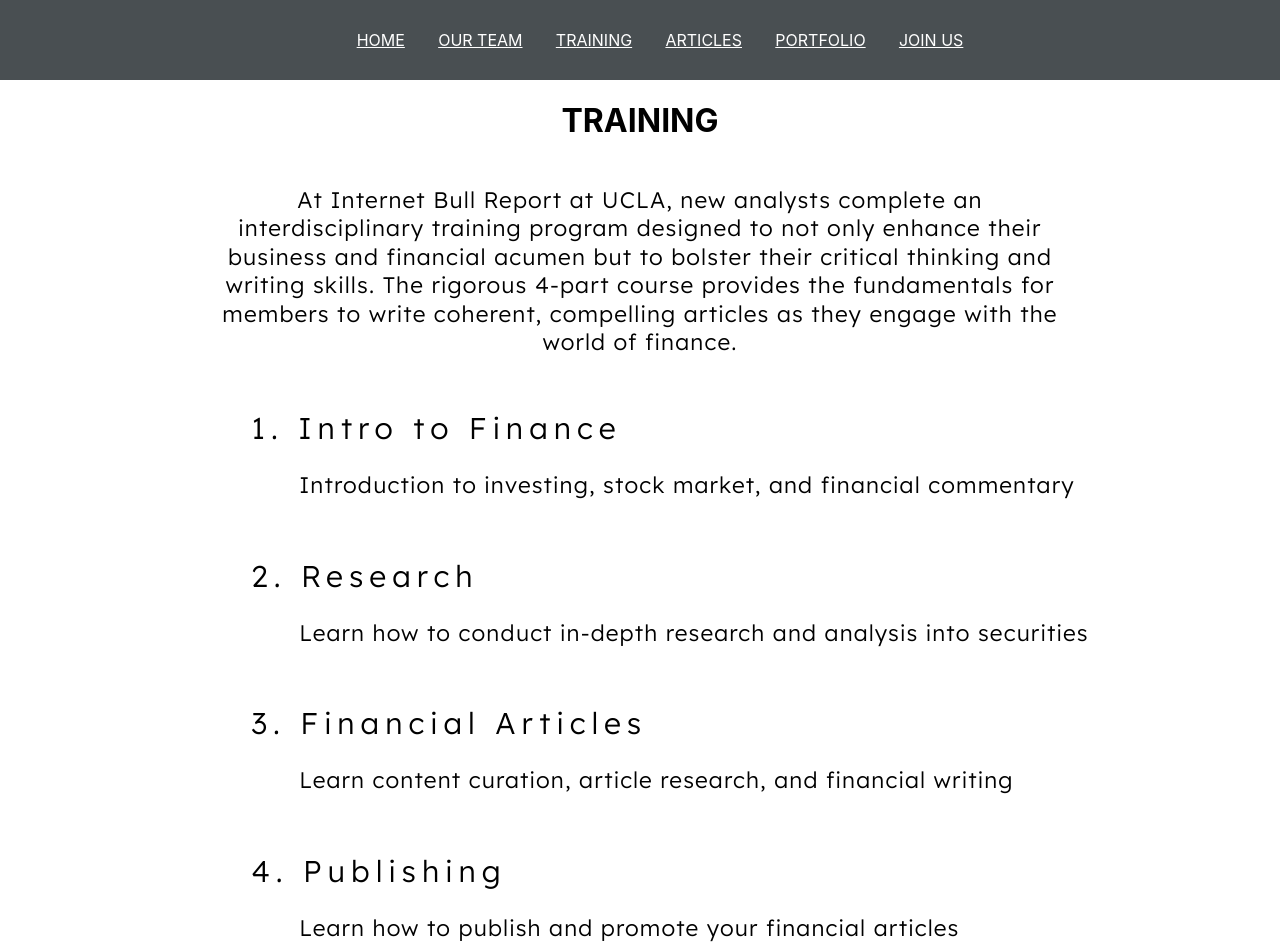
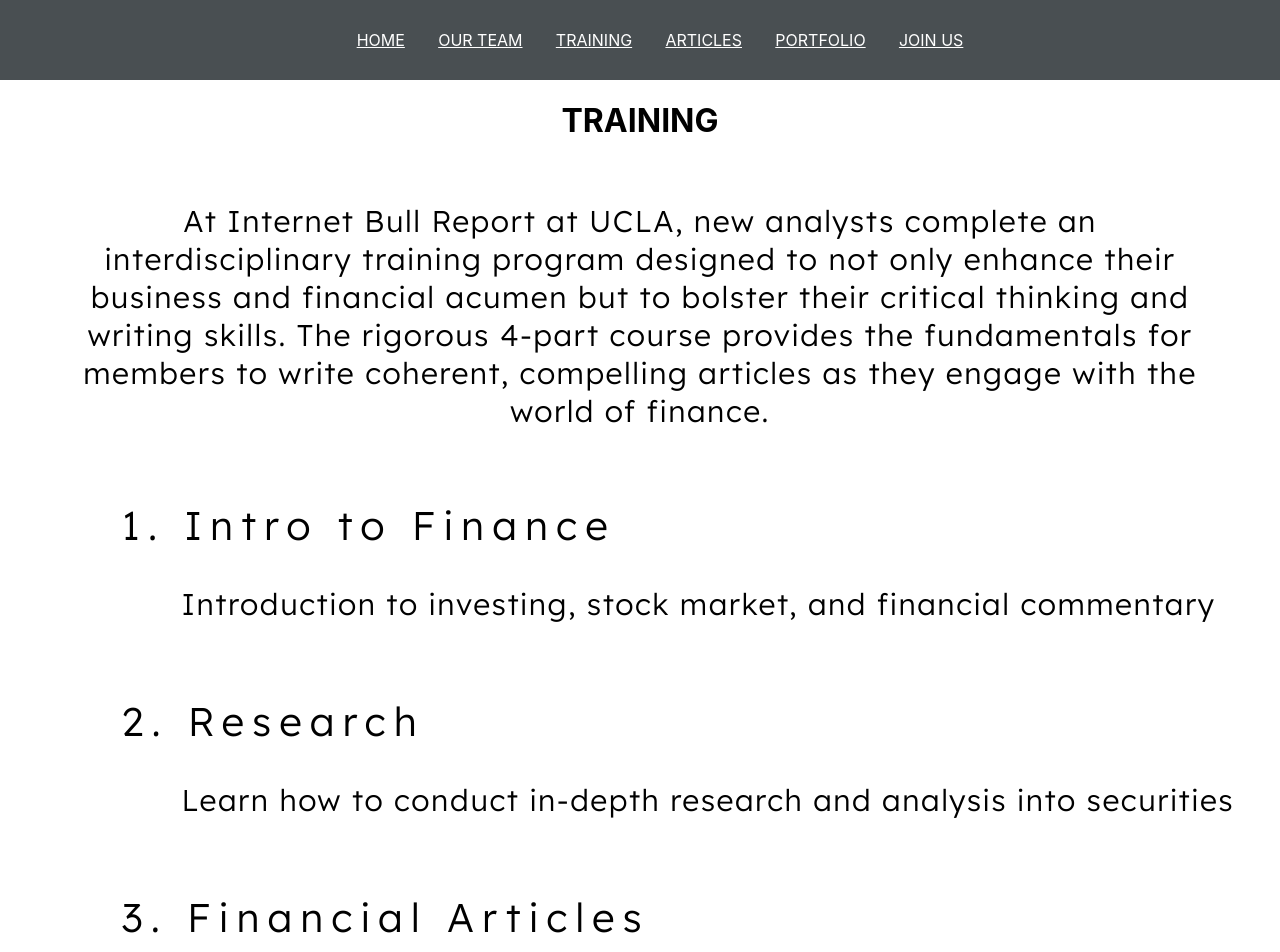
Before and after one commit to TechConnectedUCLA/ibr-frontend, a React (Create React App) app: page /training in a window 1280 px wide. Shown: the top 952 px of the page. Built offline with nearby package versions, Linux system fonts and the light colour scheme.

Commit message:
css for training page

```diff
--- a/src/Pages/Training.css
+++ b/src/Pages/Training.css
@@ -3,6 +3,14 @@
     src: url('../Assets/Lexend-Regular.ttf');
     font-style: normal;
     font-weight: normal;
+}
+
+.content,
+.numeral,
+.blurb {
+    color: #000000;
+    opacity: 1;
+    font-family: 'Lexend';
 }
 
 .blurb {
@@ -22,7 +30,7 @@
 .numeral {
     width: 550px;
     height: 50px;
-    padding-bottom: 2rem;
+    padding-bottom: 35px;
 
     letter-spacing: 8px;
     font-size: 40px;
@@ -32,20 +40,17 @@
 .content {
     width: 1060px;
     height: 91px;
-    padding-bottom: 1.5rem;
-    padding-left: 4rem;
+    padding-bottom: 20px;
+    padding-left: 60px;
 
     letter-spacing: 1.5px;
     font-size: 30px;
     line-height: 38px;
 }
 
-.content,
-.numeral,
-.blurb {
-    color: #000000;
-    opacity: 1;
-    font-family: 'Lexend';
+.powell-img {
+    width: 384px;
+    height: 316px;
 }
 
 .container {
@@ -53,12 +58,7 @@
     text-align: left;
 
     width: 90%;
-    max-width: 1100;
-}
-
-.powell-img {
-    width: 384px;
-    height: 316px;
+    max-width: 1100px;
 }
 
 .wrapper {
@@ -66,6 +66,5 @@
     max-width: 1300px;
     margin-left: auto;
     margin-right: auto;
-    transform: scale(0.75) translateY(-250px);
     text-align: center;
 }
```
